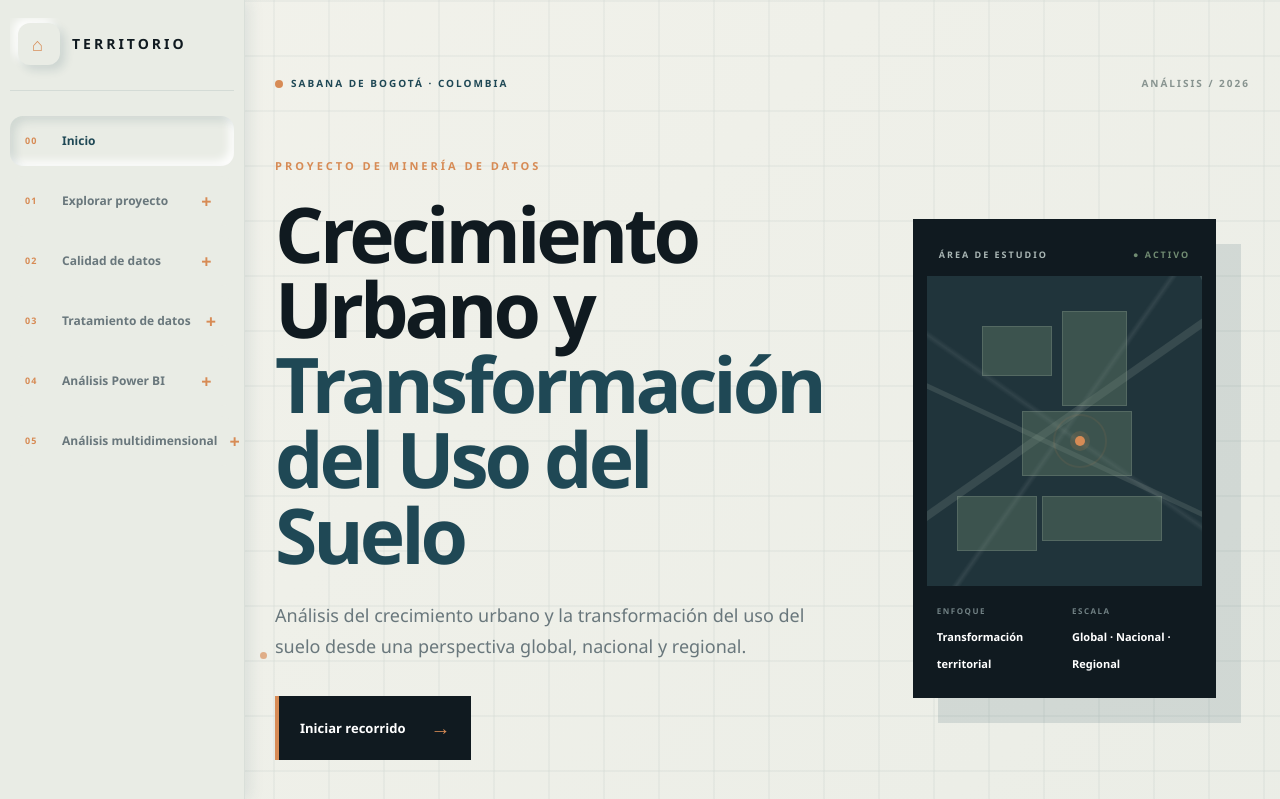
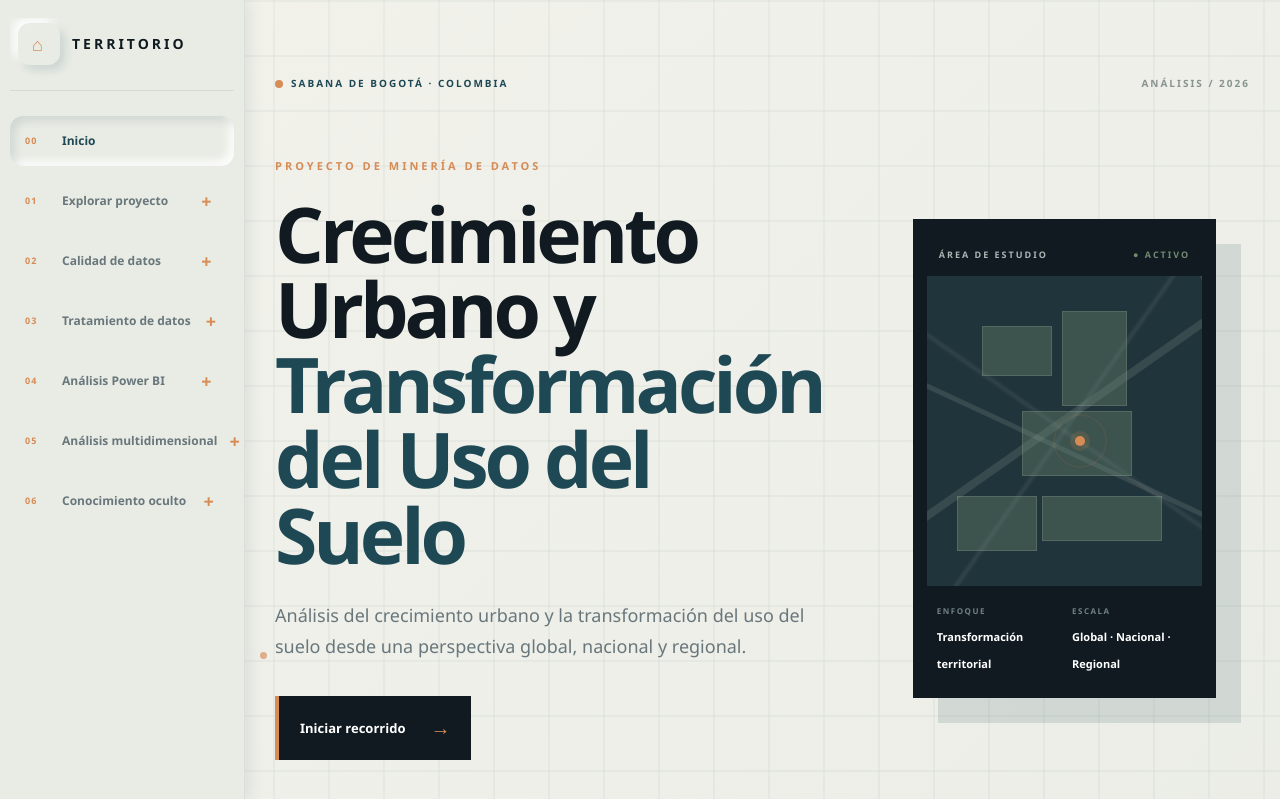
Before and after one commit to alejobern4/CrecimientoUrbanoYTransformacionDelSuelo_MD901T, a Flask app: page / in a window 1280 px wide. Shown: the top 799 px of the page. Run offline with Flask 3, Linux system fonts and the light colour scheme.

Commit message:
Menu completo etapas

```diff
--- a/Proyecto/templates/index.html
+++ b/Proyecto/templates/index.html
@@ -289,6 +289,26 @@
                             </div>
                         </div>
 
+                        <div class="explore-menu">
+                            <a href="{{ url_for('etapa6') }}" class="nav-link explore-button">
+                                <span class="nav-number">06</span>
+                                Conocimiento oculto
+                                <span class="arrow">+</span>
+                            </a>
+                            <div class="explore-panel">
+                                <div class="panel-header">
+                                    <span>RECORRIDO DEL ANÁLISIS</span>
+                                    <small>ETAPA 06</small>
+                                </div>
+                                <a href="{{ url_for('etapa6') }}#modelo-supervisado"><span>01</span><div><strong>Modelo supervisado</strong><small>Clasificación y desempeño</small></div></a>
+                                <a href="{{ url_for('etapa6') }}#agrupamiento"><span>02</span><div><strong>Agrupamiento</strong><small>Patrones identificados</small></div></a>
+                                <a href="{{ url_for('etapa6') }}#comentarios"><span>03</span><div><strong>Comentarios de YouTube</strong><small>Opiniones analizadas</small></div></a>
+                                <a href="{{ url_for('etapa6') }}#conclusiones"><span>04</span><div><strong>Conclusiones integradas</strong><small>Evidencia e hipótesis</small></div></a>
+                                <a href="{{ url_for('etapa6') }}#informe"><span>05</span><div><strong>Informe técnico</strong><small>Documento PDF</small></div></a>
+                                <a href="{{ url_for('etapa6') }}#sustentacion"><span>06</span><div><strong>Video de sustentación</strong><small>Presentación del análisis</small></div></a>
+                            </div>
+                        </div>
+
                     </nav>
 
                 </div>
```
